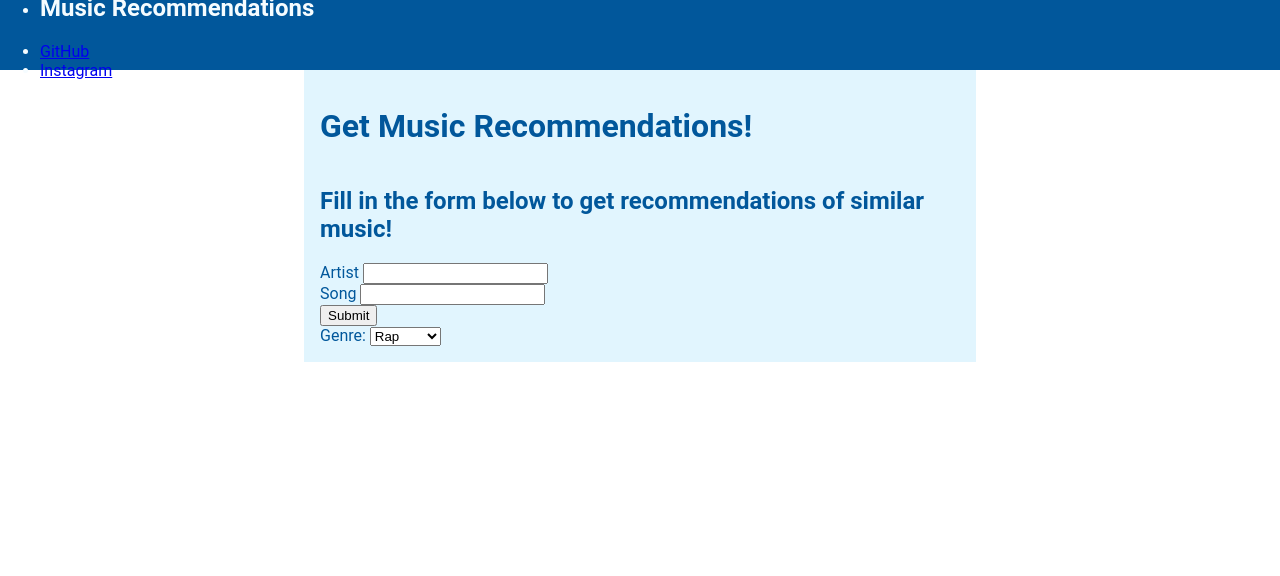
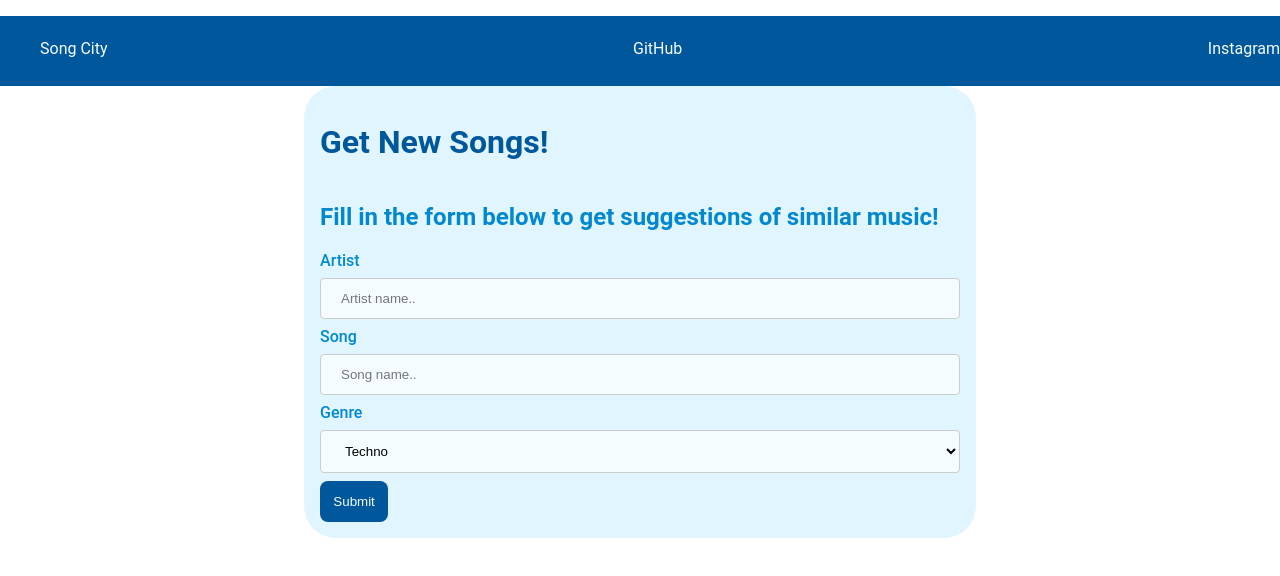
Before and after one commit to mlenahan/SpotLite, a plain HTML site: page index.html in a window 1280 px wide. Drawn offline with Linux system fonts and the light colour scheme.

Commit message:
Add styling to form

```diff
--- a/assets/css/style.css
+++ b/assets/css/style.css
@@ -84,20 +84,73 @@ body {
   }
 
 header {
-    display: flex;
-    flex-direction: row;
-    align-items: center;
+
     height: 70px;
     background-color: var(--primary-main);
     color: var(--secondary-text);
 }
 
 .music-form {
+    display: flex;
+    flex-direction: column;
     background-color: var(--surface-main);
     color:var(--primary-main);
-    display: flex;
-    flex-direction: column;
     width: 50%;
     margin: auto;
-    padding: 1rem;
+    padding: 1em;
+    border-radius: 2em;
 }
+
+h2 {
+  color: var(--secondary-main);
+  font-weight: var(--font-weight-h2);
+}
+
+a {
+  text-decoration: none;
+  color: var(--secondary-text);
+}
+
+a:hover {
+  text-decoration: underline;
+}
+
+ul {
+  list-style-type: none;
+}
+
+header ul {
+  display: flex;
+  justify-content: space-between;
+  align-items: center;
+  height: var(--spacing-nav-height);
+}
+
+label {
+  color: var(--secondary-main);
+  font-weight: var(--font-weight-subtitle);
+}
+
+input[type=submit] {
+  background-color:var(--primary-main);
+  color: var(--secondary-text);
+  padding: 1em;
+  border: none;
+  border-radius: 8px;
+  cursor: pointer;
+}
+
+input[type=text], select {
+  width: 100%;
+  padding: 12px 20px;
+  margin: 8px 0;
+  display: inline-block;
+  border: 1px solid #ccc;
+  border-radius: 4px;
+  box-sizing: border-box;
+  background-color: var(--secondary-text);
+}
+
+input[type=submit]:hover {
+  background-color: var(--primary-variant);
+}
--- a/index.html
+++ b/index.html
@@ -1,5 +1,6 @@
 <!DOCTYPE html>
 <html lang="en">
+
 <head>
     <meta charset="UTF-8">
     <meta http-equiv="X-UA-Compatible" content="IE=edge">
@@ -7,12 +8,13 @@
     <link rel="stylesheet" href="assets/css/style.css">
     <title>Form</title>
 </head>
+
 <body>
-    <header class="header">
+    <header>
         <nav>
             <ul id="menu">
                 <li>
-                  <h2>Music Recommendations</h2>
+                    <span>Song City</span>
                 </li>
                 <li>
                     <a href="#">GitHub</a>
@@ -25,32 +27,35 @@
     </header>
 
     <div class="music-form">
-        <h1>Get Music Recommendations!</h1>
-        <h2>Fill in the form below to get recommendations of similar music!</h2>
+        <h1>Get New Songs!</h1>
+        <h2>Fill in the form below to get suggestions of similar music!</h2>
+        <div>
             <form>
-
                 <div>
-                <label>Artist</label>
-                <input>
+                    <label for="artist">Artist</label>
+                </div>
+                <div>
+                    <input type="text" id="artist" name="artistname" placeholder="Artist name..">
                 </div>
 
+
+                <div><label for="song">Song</label></div>
+                <div><input type="text" id="song" name="songname" placeholder="Song name.."></div>
+
+                <div><label for="genre">Genre</label></div>
                 <div>
-                <label>Song</label>
-                <input>
+                    <select id="country" name="country">
+                        <option value="techno">Techno</option>
+                        <option value="rap">Rap</option>
+                        <option value="house">House</option>
+                    </select>
                 </div>
 
-            <div><button>Submit</button></div>
-
-            <div>
-                <label for="genre">Genre:</label>
-                <select name="cars" id="cars">
-                    <option value="ap">Rap</option>
-                    <option value="hip-hop">Hip-Hop</option>
-                    <option value="techno">Techno</option>
-                    <option value="house">House</option>
-                </select>
+                <div><input type="submit" value="Submit"></div>
+            </form>
         </div>
         </form>
     </div>
 </body>
+
 </html>
```
Lines whose indentation alone changed are shown as unchanged.
